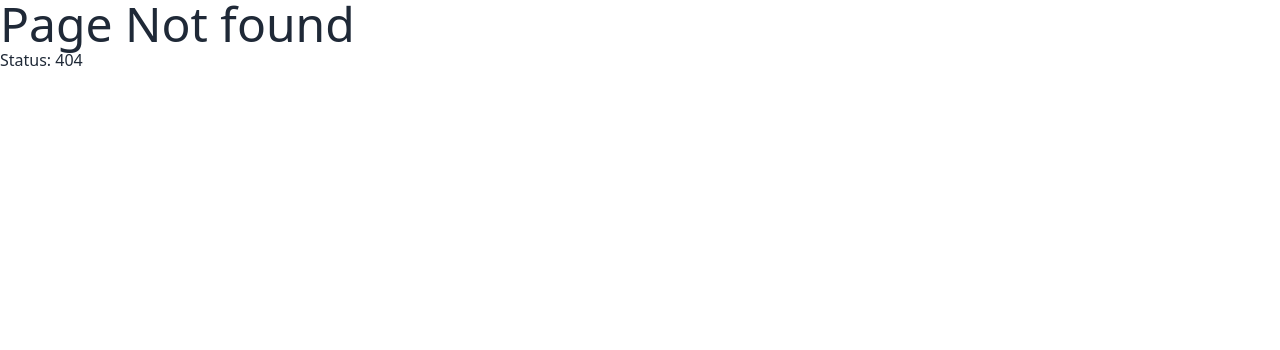
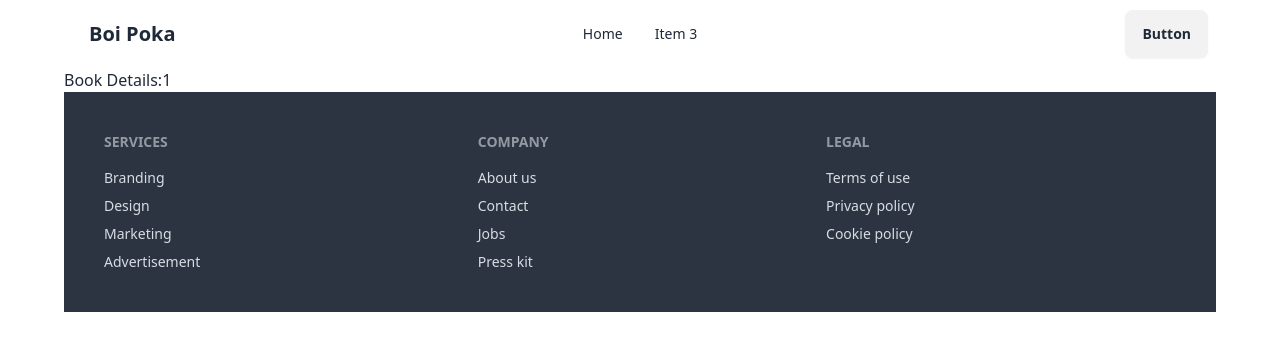
Before and after one commit to Jahid458/BoiPoka-Router, a React (Vite) app: page /books/1 in a window 1280 px wide. Before the commit this address had no page. Shown: the top 350 px of the page. Built offline with nearby package versions, Linux system fonts and the light colour scheme.

Commit message:
single book so use params and book id

```diff
--- a/src/components/Book/Book.jsx
+++ b/src/components/Book/Book.jsx
@@ -1,9 +1,11 @@
 import React from "react";
+import { Link } from "react-router-dom";
 
 const Book = ({ book }) => {
-  const { image, bookName, author, tags, category } = book;
+  const { bookId,image, bookName, author, tags, category } = book;
   return (
-    <div className="card bg-base-100 w-96 shadow-xl p-6 ">
+    <Link to={`/books/${bookId}`}>
+      <div  className="card bg-base-100 w-96 shadow-xl p-6 ">
         <figure className="bg-gray-400 py-8 rounded-2xl">
           <img src={image} className="h-[166px]" alt={bookName} />
         </figure>
@@ -37,6 +39,8 @@
           </div>
         </div>
       </div>
+
+    </Link>
   );
 };
 
--- a/src/components/BookDetail/BookDetail.jsx
+++ b/src/components/BookDetail/BookDetail.jsx
@@ -1,9 +1,13 @@
 import React from 'react'
+import { useParams } from 'react-router-dom'
 
 const BookDetail = () => {
+  const {bookId}= useParams() ;
+  console.log(bookId)
+
   return (
     <div>
-      <h2>Book Details</h2>
+      <h2>Book Details:{bookId}</h2>
     </div>
   )
 }
--- a/src/main.jsx
+++ b/src/main.jsx
@@ -9,6 +9,7 @@
 import ErrorPage from './components/ErrorPage/ErrorPage';
 import Home from './components/Home/Home';
 import Dashboard from './components/Dashboard/Dashboard';
+import BookDetail from './components/BookDetail/BookDetail';
 
 
 const router = createBrowserRouter([
@@ -22,6 +23,10 @@
        element:<Home></Home>
       },
       {
+          path:'/books/:bookId',
+          element: <BookDetail></BookDetail>
+      },
+      {
        path:'dashboard',
        element:<Dashboard></Dashboard>
       }
```
Lines whose indentation alone changed are shown as unchanged.
